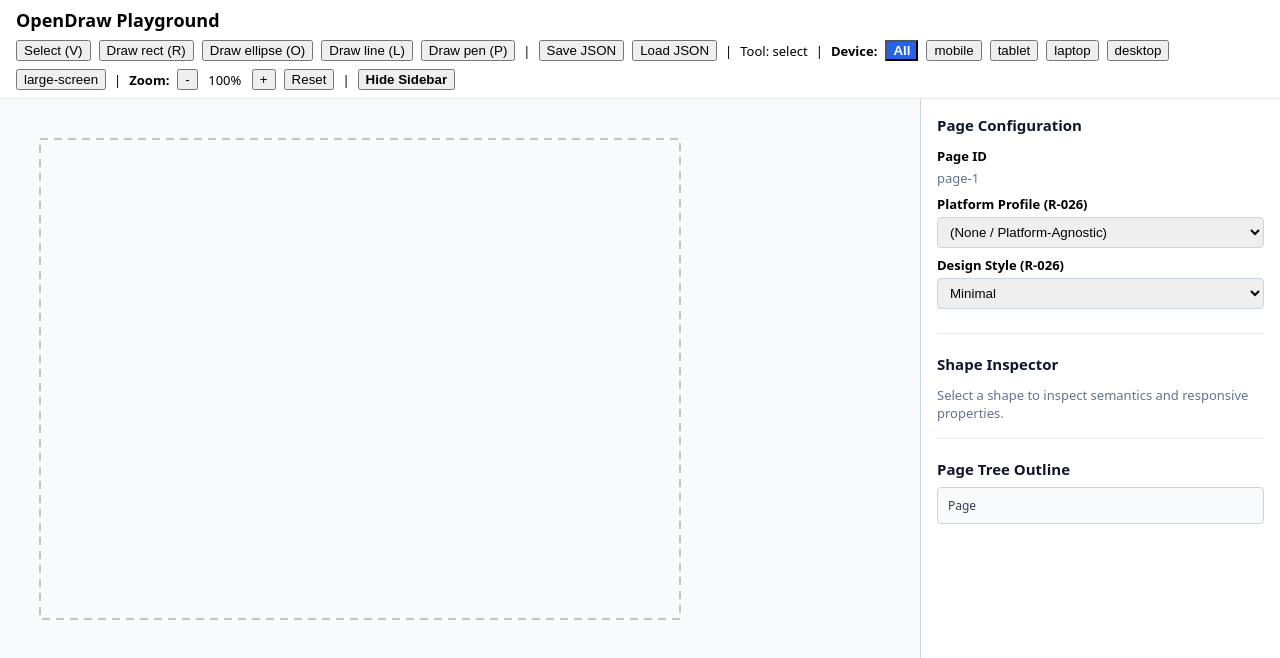
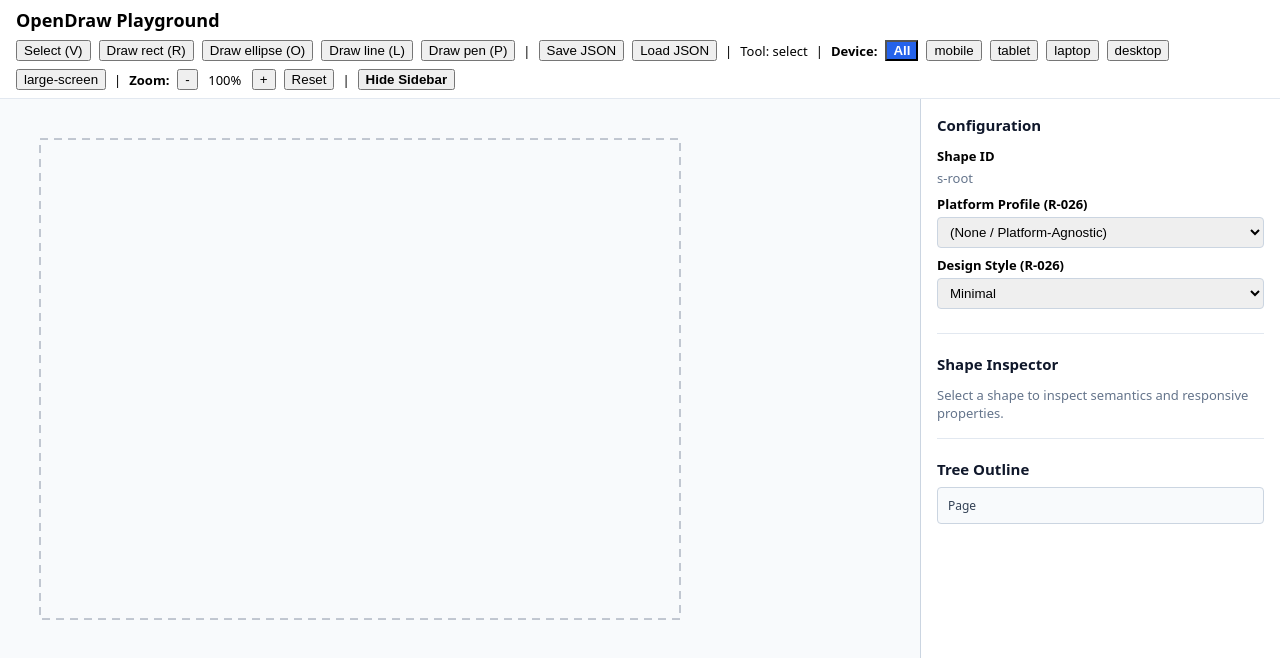
Before and after one commit to Chandu4221/open-draw, a React (Vite) app in the folder apps/playground/: page / in a window 1280 px wide. Shown: the top 658 px of the page. Built offline with nearby package versions, Linux system fonts and the light colour scheme.

Commit message:
fix(playground): resolve UI naming drift, remove internal Kind, and unify Shape ID

```diff
--- a/apps/playground/src/App.tsx
+++ b/apps/playground/src/App.tsx
@@ -137,19 +137,23 @@ function initCanvas(): CanvasController {
   });
 }
 
+let shapeSequence = 0x7a00;
+function nextShapeId(): ShapeId {
+  shapeSequence += 1;
+  return `s-${shapeSequence.toString(16)}` as ShapeId;
+}
+
 export default function App() {
   const svgRef = useRef<SVGSVGElement | null>(null);
   const canvasRef = useRef<CanvasController>(initCanvas());
   const [doc, setDoc] = useState<Document>(() =>
-    createDocument([createPage(parseShapeId("page-1"), { x: 40, y: 40, width: 640, height: 480 })]),
+    createDocument([createPage(parseShapeId("s-root"), { x: 40, y: 40, width: 640, height: 480 })]),
   );
   const documentRef = useRef<Document>(doc);
   const historyRef = useRef<HistoryState>(EMPTY_HISTORY);
   const gestureRef = useRef<Gesture | null>(null);
   const lastScreenRef = useRef<Point>({ x: 0, y: 0 });
   const lastWorldRef = useRef<Point>({ x: 0, y: 0 });
-  const shapeCounterRef = useRef(0);
-  const pageCounterRef = useRef(1);
   const spaceRef = useRef(false);
   const toolRef = useRef<ToolId>(TOOLS.select);
   const [tool, setTool] = useState<ToolId>(TOOLS.select);
@@ -265,16 +269,6 @@ export default function App() {
     documentRef.current = result.document;
     historyRef.current = recordHistory(historyRef.current, result.inverse);
     setDoc(result.document);
-  }
-
-  function nextShapeId(): ShapeId {
-    shapeCounterRef.current += 1;
-    return `shape-${shapeCounterRef.current}` as ShapeId;
-  }
-
-  function nextPageId(): ShapeId {
-    pageCounterRef.current += 1;
-    return `page-${pageCounterRef.current}` as ShapeId;
   }
 
   function onPointerDown(event: PointerEvent): void {
@@ -477,7 +471,7 @@ export default function App() {
           return;
         }
       }
-      const page = createPage(nextPageId(), boundingBox);
+      const page = createPage(nextShapeId(), boundingBox);
       const line = createLine(
         nextShapeId(),
         { x: 0, y: 0, width: boundingBox.width, height: boundingBox.height },
@@ -516,7 +510,7 @@ export default function App() {
           return;
         }
       }
-      const page = createPage(nextPageId(), boundingBox);
+      const page = createPage(nextShapeId(), boundingBox);
       const pen = createPenPath(
         nextShapeId(),
         { x: 0, y: 0, width: boundingBox.width, height: boundingBox.height },
@@ -552,7 +546,7 @@ export default function App() {
         return;
       }
     }
-    const page = createPage(nextPageId(), box);
+    const page = createPage(nextShapeId(), box);
     const shape = createDrawnShape(page.id, {
       x: 0,
       y: 0,
@@ -1015,7 +1009,7 @@ export default function App() {
               flexShrink: 0,
             }}
           >
-            {/* Root Page Platform and Style Configuration */}
+            {/* Root Platform and Style Configuration */}
             <div
               style={{
                 marginBottom: "20px",
@@ -1024,11 +1018,11 @@ export default function App() {
               }}
             >
               <h2 style={{ fontSize: "15px", margin: "0 0 12px 0", color: "#0f172a" }}>
-                Page Configuration
+                Configuration
               </h2>
               <div style={{ marginBottom: "8px" }}>
                 <label style={{ display: "block", fontWeight: 600, marginBottom: "4px" }}>
-                  Page ID
+                  Shape ID
                 </label>
                 <div style={{ color: "#64748b" }}>{rootPage ? rootPage.id : "None"}</div>
               </div>
@@ -1095,8 +1089,7 @@ export default function App() {
                     <strong>Name:</strong> {resolveShapeDisplayName(selectedShape, activeProfile)}
                   </div>
                   <div style={{ marginBottom: "8px", color: "#64748b" }}>
-                    <strong>ID:</strong> {selectedShape.id} | <strong>Kind:</strong>{" "}
-                    {selectedShape.kind}
+                    <strong>Shape ID:</strong> {selectedShape.id}
                   </div>
 
                   {selectedShape.kind === SHAPE_KINDS.page ? (
@@ -1342,10 +1335,10 @@ export default function App() {
               )}
             </div>
 
-            {/* Page Tree Outline */}
+            {/* Tree Outline */}
             <div>
               <h2 style={{ fontSize: "15px", margin: "0 0 8px 0", color: "#0f172a" }}>
-                Page Tree Outline
+                Tree Outline
               </h2>
               <div
                 style={{
```
